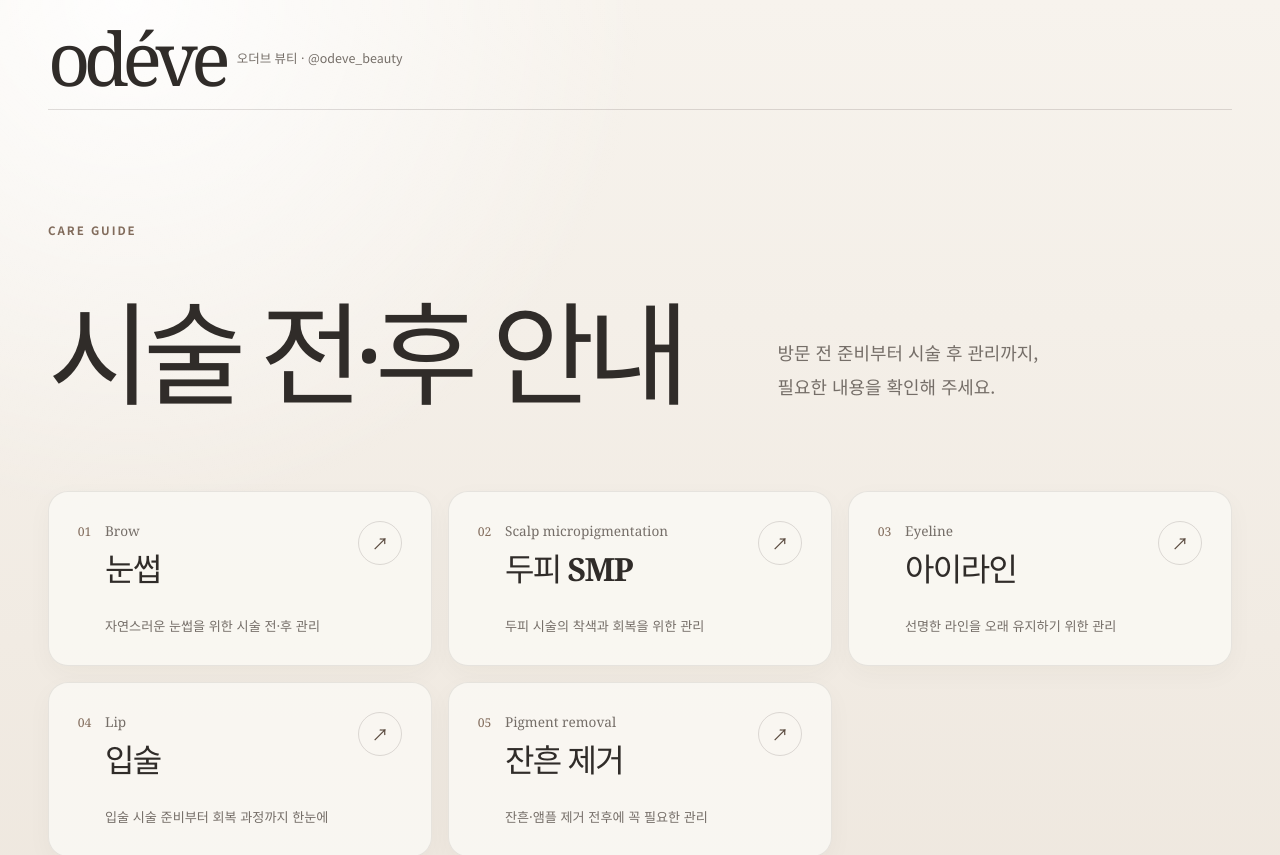
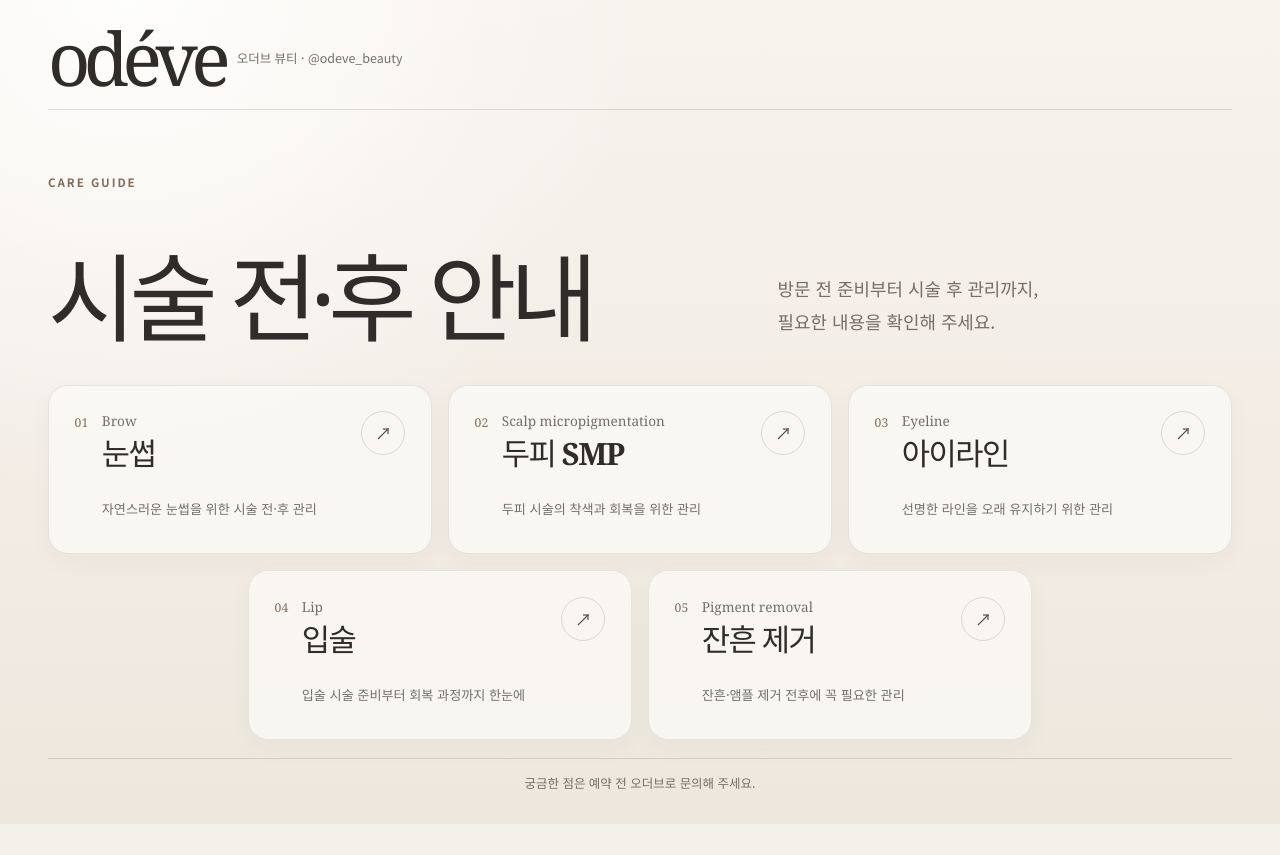
Before and after one commit to MyungSungKim12/odeve-care-guide, a React (Vite) app: page / in a window 1280 px wide. Shown: the top 855 px of the page. After the commit the page ends 824 px from the top, so only its background shows below. Built offline with nearby package versions, Linux system fonts and the light colour scheme; a web font is replaced by a local one.

Commit message:
style: show all care menus at a glance

```diff
--- a/src/styles/global.css
+++ b/src/styles/global.css
@@ -114,7 +114,7 @@ img {
 }
 
 .home-hero {
-  padding: clamp(2.7rem, 12vw, 7rem) 0 clamp(2.5rem, 8vw, 5rem);
+  padding: clamp(1.35rem, 6vw, 2.35rem) 0 clamp(1.25rem, 5vw, 2rem);
   border-top: 1px solid var(--line);
 }
 
@@ -138,12 +138,12 @@ img {
 
 .home-hero h1 {
   max-width: 11ch;
-  font-size: clamp(2.65rem, 12vw, 7rem);
+  font-size: clamp(2.15rem, 10vw, 3.8rem);
   line-height: 1.02;
 }
 
 .home-hero__description {
-  margin: 1.5rem 0 0;
+  margin: 0.85rem 0 0;
   color: var(--muted);
   font-size: clamp(0.95rem, 3vw, 1.12rem);
   line-height: 1.85;
@@ -151,19 +151,19 @@ img {
 
 .category-grid {
   display: grid;
-  grid-template-columns: 1fr;
-  gap: 0.75rem;
+  grid-template-columns: repeat(6, minmax(0, 1fr));
+  gap: 0.55rem;
 }
 
 .category-card {
   position: relative;
-  display: grid;
+  display: flex;
   min-width: 0;
-  min-height: 10.6rem;
-  grid-template-columns: auto minmax(0, 1fr) auto;
-  align-items: start;
-  gap: 0.85rem;
-  padding: clamp(1.15rem, 4vw, 1.8rem);
+  min-height: 6.7rem;
+  grid-column: span 2;
+  align-items: center;
+  justify-content: center;
+  padding: 0.65rem 0.35rem;
   overflow: hidden;
   border: 1px solid rgba(73, 63, 56, 0.1);
   border-radius: 1.25rem;
@@ -173,7 +173,16 @@ img {
   transition: transform 180ms ease, background-color 180ms ease, box-shadow 180ms ease;
 }
 
+.category-card:nth-child(4) {
+  grid-column: 2 / span 2;
+}
+
+.category-card:nth-child(5) {
+  grid-column: 4 / span 2;
+}
+
 .category-card__number {
+  display: none;
   padding-top: 0.15rem;
   color: var(--accent);
   font-family: Georgia, serif;
@@ -184,9 +193,12 @@ img {
   display: flex;
   min-width: 0;
   flex-direction: column;
+  align-items: center;
+  text-align: center;
 }
 
 .category-card__english {
+  display: none;
   margin-bottom: 0.25rem;
   overflow: hidden;
   color: var(--muted);
@@ -198,11 +210,14 @@ img {
 
 .category-card strong {
   font-family: 'Gowun Batang', Georgia, serif;
-  font-size: clamp(1.45rem, 6vw, 2rem);
+  font-size: clamp(1.02rem, 4.7vw, 1.35rem);
   letter-spacing: -0.05em;
+  line-height: 1.25;
+  word-break: keep-all;
 }
 
 .category-card__description {
+  display: none;
   margin-top: auto;
   padding-top: 1.6rem;
   color: var(--muted);
@@ -212,7 +227,7 @@ img {
 }
 
 .category-card__arrow {
-  display: grid;
+  display: none;
   width: 44px;
   height: 44px;
   place-items: center;
@@ -240,8 +255,8 @@ img {
 }
 
 .home-note {
-  margin: 2rem 0 0;
-  padding: 1.4rem 0 0;
+  margin: 1.15rem 0 0;
+  padding: 0.9rem 0 0;
   border-top: 1px solid var(--line);
   color: var(--muted);
   font-size: 0.78rem;
@@ -474,12 +489,8 @@ img {
   }
 
   .category-grid {
-    grid-template-columns: repeat(2, minmax(0, 1fr));
+    grid-template-columns: repeat(6, minmax(0, 1fr));
     gap: 1rem;
-  }
-
-  .category-card:last-child:nth-child(odd) {
-    grid-column: 1 / -1;
   }
 
   .guide-panel {
@@ -501,6 +512,40 @@ img {
     grid-template-columns: minmax(0, 1.2fr) minmax(20rem, 0.8fr);
     align-items: end;
     gap: 3rem;
+    padding: clamp(2.5rem, 5vw, 4rem) 0 clamp(1.5rem, 3vw, 2.5rem);
+  }
+
+  .category-card {
+    display: grid;
+    min-height: 10.6rem;
+    grid-template-columns: auto minmax(0, 1fr) auto;
+    align-items: start;
+    justify-content: initial;
+    gap: 0.85rem;
+    padding: clamp(1.15rem, 2vw, 1.8rem);
+  }
+
+  .category-card__number,
+  .category-card__english,
+  .category-card__description {
+    display: block;
+  }
+
+  .category-card__copy {
+    align-items: initial;
+    text-align: left;
+  }
+
+  .category-card strong {
+    font-size: clamp(1.45rem, 2.4vw, 2rem);
+  }
+
+  .category-card__arrow {
+    display: grid;
+  }
+
+  .home-hero h1 {
+    font-size: clamp(4rem, 7.5vw, 7rem);
   }
 
   .home-hero .eyebrow,
@@ -519,11 +564,7 @@ img {
   }
 
   .category-grid {
-    grid-template-columns: repeat(3, minmax(0, 1fr));
-  }
-
-  .category-card:last-child:nth-child(odd) {
-    grid-column: auto;
+    grid-template-columns: repeat(6, minmax(0, 1fr));
   }
 
   .guide-page {
```
Also changed, not shown: 6 other files (tests, documents, lock files or other folders).
